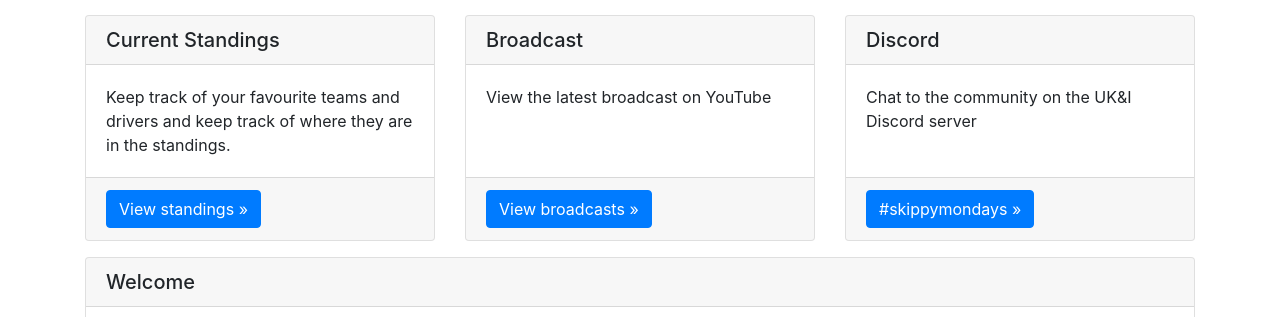
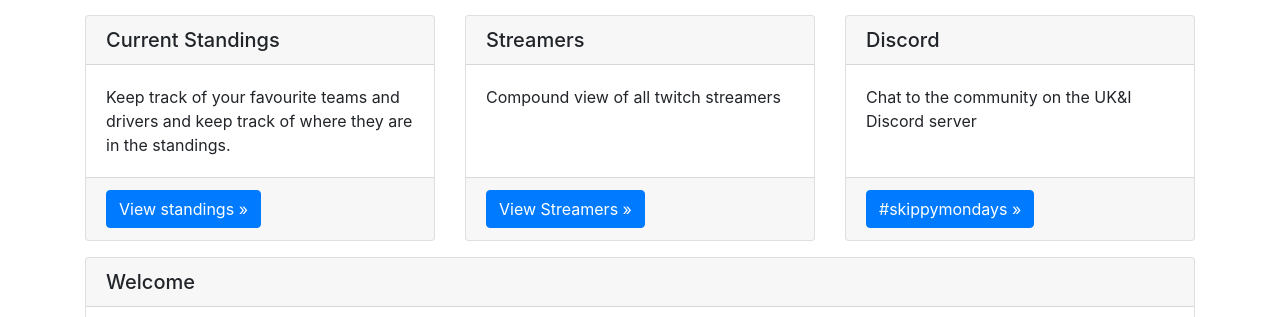
Before and after one commit to mondaynightskippys/mondaynightskippys.github.io, a Jekyll site: the page built from index.html, in a window 1280 px wide. Shown: the part 852-1169 px from the top of the page. Built offline with Jekyll 4.4.1, drawn with Linux system fonts in a browser that asks for light colours.

Commit message:
Twitchers page

```diff
--- a/index.html
+++ b/index.html
@@ -26,12 +26,12 @@ layout: default
     </div>
   </div>
   <div class="card">
-    <h5 class="card-header">Broadcast</h5>
+    <h5 class="card-header">Streamers</h5>
     <div class="card-body">
-      <p class="card-text">View the latest broadcast on YouTube</p>
+      <p class="card-text">Compound view of all twitch streamers</p>
     </div>
     <div class="card-footer">
-      <a class="btn btn-primary" href="https://www.youtube.com/watch?v=F3Hdo3k_6X0&list=PL-wz-fxCI5TtKIy0O1wZWBvp9n91787bh" target="_blank">View broadcasts »</a>
+      <a class="btn btn-primary" href="/twitchers">View Streamers »</a>
     </div>
   </div>
   <div class="card">
```
Also changed, not shown: _data/twitchers.yml (added, +7 -0 lines), twitchers.html (added, +29 -0 lines).
